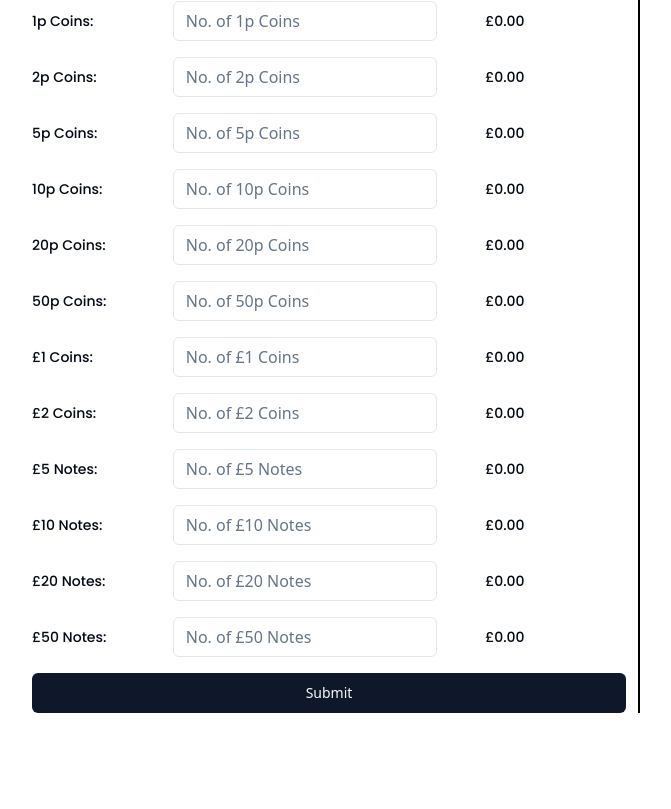
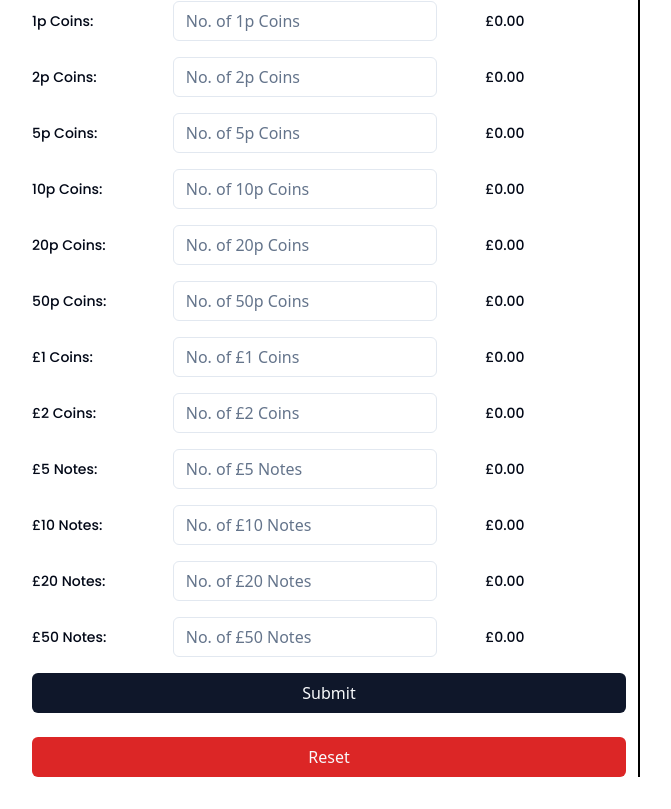
Before and after one commit to kamrantahir2/Till-Counter, a React (Vite) app: page / in a window 1280 px wide. Shown: the part 367-1176 px from the top of the page, without its empty margins (0-671 px from the left). Before the commit the page ends 1112 px from the top, so only its background shows below. Built offline with nearby package versions, Linux system fonts and the light colour scheme.

Commit message:
Add reset ability to till counter

```diff
--- a/src/components/BalancedTill.tsx
+++ b/src/components/BalancedTill.tsx
@@ -19,17 +19,23 @@ const BalancedTill = ({
   tillTotal,
   fiveAndCoins,
   float,
+  expectedVsTotal,
+  setExpectedVsTotal,
+  overUnderCalculated,
+  setOverUnderCalculated,
 }: {
   totalTakings: number;
   tillTotal: number;
   fiveAndCoins: number;
   float: number;
+  overUnderCalculated: boolean;
+  setOverUnderCalculated: React.Dispatch<React.SetStateAction<boolean>>;
+  expectedVsTotal: string;
+  setExpectedVsTotal: React.Dispatch<React.SetStateAction<string>>;
 }) => {
-  const [expectedTotal, setExpectedTotal] = useState(0);
-  const [expectedVsTotal, setExpectedVsTotal] = useState("");
-  const [overUnderCalculated, setOverUnderCalculated] = useState(false);
   const [tillNumber, setTillNumber] = useState(0);
   const [additionalInfo, setAdditionalInfo] = useState("");
+  const [expectedTotal, setExpectedTotal] = useState(0);
 
   const userContext = useContext(UserContext);
 
@@ -128,7 +134,7 @@ const BalancedTill = ({
             onWheel={(_e) => (document.activeElement as HTMLElement).blur()}
           />
         </div>
-        <Button className="w-full mt-4" type="submit">
+        <Button className="w-full mt-4 text-md" type="submit">
           Submit
         </Button>
       </form>
@@ -173,7 +179,7 @@ const BalancedTill = ({
             {userContext.user && (
               <Button
                 disabled={!userContext.user}
-                className="w-full mt-4"
+                className="w-full mt-4 text-md"
                 type="submit"
               >
                 Save Till
--- a/src/components/LoginForm.tsx
+++ b/src/components/LoginForm.tsx
@@ -63,7 +63,9 @@ const LoginForm = () => {
             />
           </div>
 
-          <Button type="submit">Login</Button>
+          <Button className="text-md" type="submit">
+            Login
+          </Button>
         </form>
       </div>
     );
@@ -71,7 +73,7 @@ const LoginForm = () => {
     return (
       <div>
         <em>{userContext.user.username} logged in</em>
-        <Button className="ml-4" onClick={handleLogout}>
+        <Button className="ml-4 text-md" onClick={handleLogout}>
           Logout
         </Button>
       </div>
--- a/src/components/TillCounter.tsx
+++ b/src/components/TillCounter.tsx
@@ -7,8 +7,9 @@ const TillCounter = () => {
   const [totalTakings, setTotalTakings] = useState(0);
   const [tillTotal, setTillTotal] = useState(0);
   const [fiveAndCoins, setFiveAndCoins] = useState(0);
-
   const [float, setFloat] = useState(0);
+  const [expectedVsTotal, setExpectedVsTotal] = useState("");
+  const [overUnderCalculated, setOverUnderCalculated] = useState(false);
 
   return (
     <div>
@@ -19,12 +20,18 @@ const TillCounter = () => {
           float={float}
           setFloat={setFloat}
           setTillTotal={setTillTotal}
+          setExpectedVsTotal={setExpectedVsTotal}
+          setOverUnderCalculated={setOverUnderCalculated}
         />
         <BalancedTill
           totalTakings={totalTakings}
           tillTotal={tillTotal}
           fiveAndCoins={fiveAndCoins}
           float={float}
+          expectedVsTotal={expectedVsTotal}
+          setExpectedVsTotal={setExpectedVsTotal}
+          overUnderCalculated={overUnderCalculated}
+          setOverUnderCalculated={setOverUnderCalculated}
         />
       </div>
     </div>
--- a/src/components/TillTotal/CurrencyInput.tsx
+++ b/src/components/TillTotal/CurrencyInput.tsx
@@ -59,6 +59,7 @@ const CurrencyInput = ({
         placeholder={currency !== "float" ? `No. of ${label}` : `${label}`}
         className="w-6/12 text-md"
         onWheel={(_e) => (document.activeElement as HTMLElement).blur()}
+        value={total === 0 ? "" : Math.round(total / value)}
       />
 
       <Label className="leading-10 lg:w-40 font-poppins ml-12">
--- a/src/components/TillTotal/TillTotal.tsx
+++ b/src/components/TillTotal/TillTotal.tsx
@@ -8,12 +8,16 @@ const TillTotal = ({
   setFloat,
   float,
   setTillTotal,
+  setOverUnderCalculated,
+  setExpectedVsTotal,
 }: {
   setFiveAndCoins: React.Dispatch<React.SetStateAction<number>>;
   setTotalTakings: React.Dispatch<React.SetStateAction<number>>;
   setFloat: React.Dispatch<React.SetStateAction<number>>;
   setTillTotal: React.Dispatch<React.SetStateAction<number>>;
   float: number;
+  setOverUnderCalculated: React.Dispatch<React.SetStateAction<boolean>>;
+  setExpectedVsTotal: React.Dispatch<React.SetStateAction<string>>;
 }) => {
   // Value of coins/notes
   const [totalOneP, setTotalOneP] = useState(0);
@@ -38,6 +42,26 @@ const TillTotal = ({
       setFloatSaved(false);
     }
   }, []);
+
+  const handleReset = () => {
+    setTotalOneP(0);
+    setTotalTwoP(0);
+    setTotalFiveP(0);
+    setTotalTenP(0);
+    setTotalTwentyP(0);
+    setTotalFiftyP(0);
+    setTotalOnePound(0);
+    setTotalTwoPound(0);
+    setTotalFivePound(0);
+    setTotalTenPound(0);
+    setTotalTwentyPound(0);
+    setTotalFiftyPound(0);
+    setFiveAndCoins(0);
+    setTotalTakings(0);
+    setTillTotal(0);
+    setExpectedVsTotal("");
+    setOverUnderCalculated(false);
+  };
 
   const handleSubmit = (e: React.SyntheticEvent) => {
     e.preventDefault();
@@ -108,7 +132,10 @@ const TillTotal = ({
                   </Button>
                 )}
                 {floatSaved && (
-                  <Button onClick={handleRemoveFloat} className="w-full mb-4">
+                  <Button
+                    onClick={handleRemoveFloat}
+                    className="w-full mb-4 text-md"
+                  >
                     Delete Float
                   </Button>
                 )}
@@ -199,8 +226,14 @@ const TillTotal = ({
               total={totalFiftyPound}
             />
           </div>
-          <Button className="w-full " type="submit">
+          <Button className="w-full text-md" type="submit">
             Submit
+          </Button>
+          <Button
+            className="w-full mt-6 bg-red-600 text-md"
+            onClick={handleReset}
+          >
+            Reset
           </Button>
         </form>
       </div>
```
